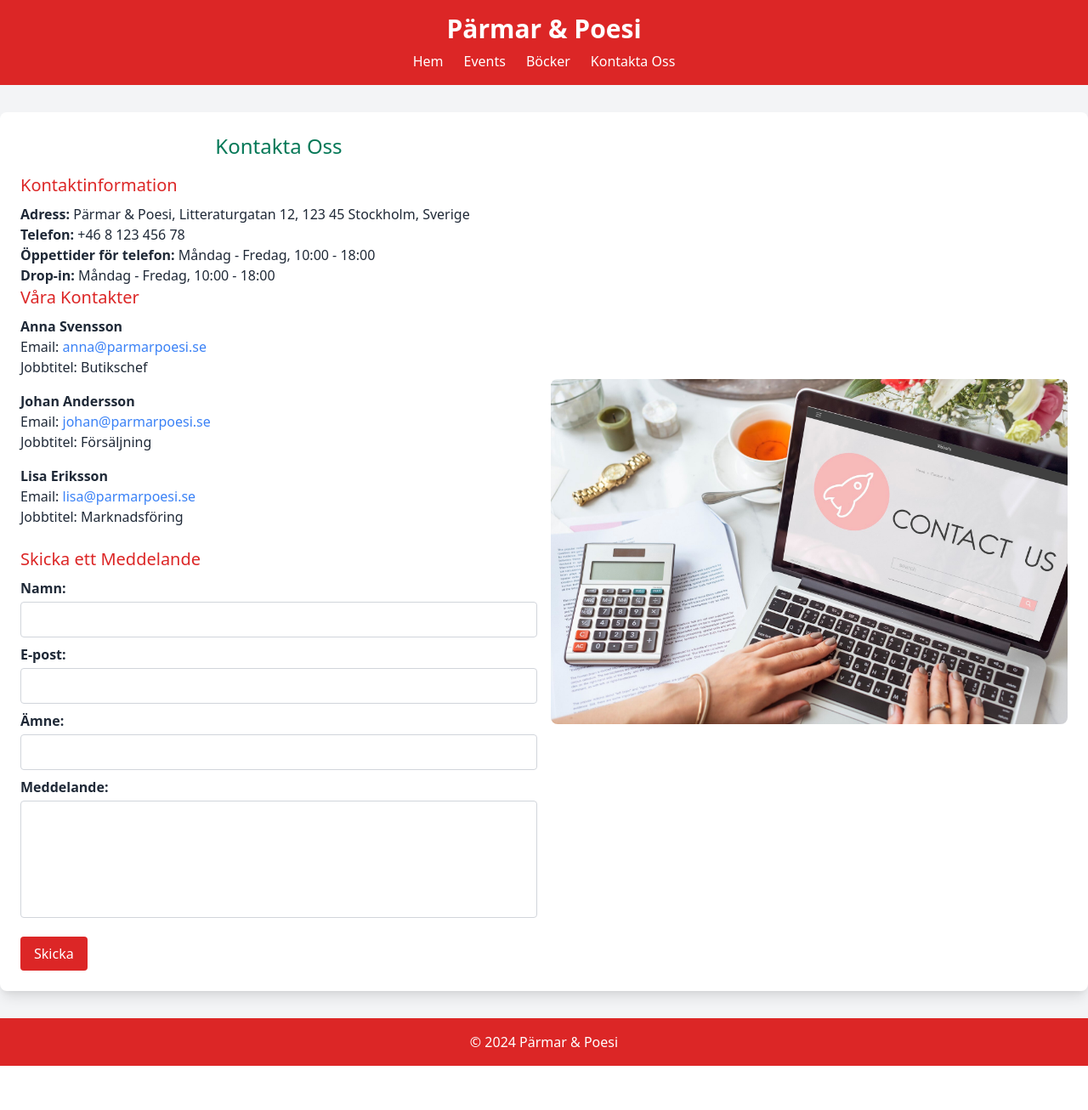
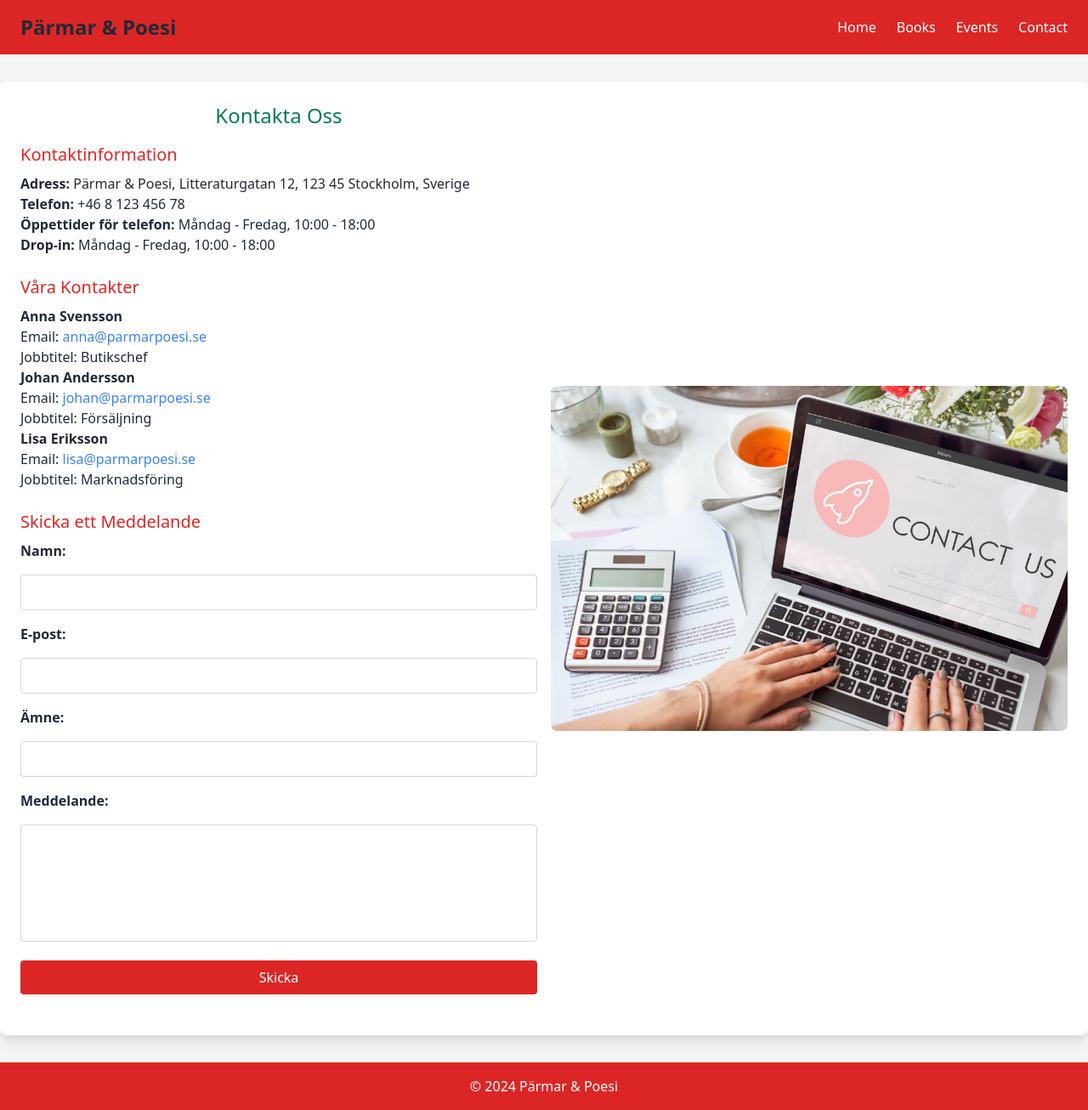
Before and after one commit to Shazia-Nasreen/Tailwind_scss, a PHP site: page /contact.html in a window 1280 px wide. Shown: the whole page at 85% size. Before the commit the page ends 1254 px from the top, so only its background shows below. Run offline with PHP 8.4, Linux system fonts and the light colour scheme; style sheets or scripts are compiled from the project's sources.

Commit message:
Your commit message here

```diff
--- a/books.html
+++ b/books.html
@@ -12,6 +12,7 @@
 </head>
 
 <body class="font-sans bg-gray-100 text-gray-800">
+
   <!-- Header -->
   <header class="bg-red-600">
     <nav class="container mx-auto flex items-center justify-between py-4 px-6">
@@ -119,6 +120,7 @@
       <p>&copy; 2024 Pärmar & Poesi</p>
     </div>
   </footer>
+
 </body>
 
 </html>
--- a/contact.html
+++ b/contact.html
@@ -4,79 +4,79 @@
 <head>
   <meta charset="UTF-8">
   <meta name="viewport" content="width=device-width, initial-scale=1.0">
-  <meta name="description" content="Kontakta oss på Pärmar & Poesi för bokrelaterade förfrågningar, evenemang och mer. Vi svarar snabbt på alla frågor.">
-  <meta name="keywords" content="kontakta oss, Pärmar & Poesi, bokförsäljning, Stockholm, litteratur, kundservice, bokhandel">
+  <meta name="description" content="Pärmar & Poesi erbjuder ett brett utbud av böcker och litterära evenemang för bokälskare i Sverige. Kom och upptäck nya titlar och delta i inspirerande event.">
+  <meta name="keywords" content="bokhandel, litteratur, böcker, evenemang, svenska författare, litterära event, bokälskare, kampanjer, erbjudanden">
   <meta name="author" content="Pärmar & Poesi">
-  <meta name="robots" content="index, follow">
-  <title>Kontakta Oss - Pärmar & Poesi</title>
+  <meta property="og:title" content="Pärmar & Poesi - Din Bokhandel för Litterära Evenemang">
+  <meta property="og:description" content="Besök Pärmar & Poesi för böcker och litterära evenemang. Hitta erbjudanden och delta i inspirerande evenemang.">
+  <meta property="og:image" content="images/hero-image.jpg">
+  <meta property="og:url" content="https://www.parmarpoesi.se">
+  <title>Home - Pärmar & Poesi</title>
+  <link href="output.css" rel="stylesheet">
   <link href="https://cdn.jsdelivr.net/npm/tailwindcss@2.2.19/dist/tailwind.min.css" rel="stylesheet">
 </head>
 
-<body class="bg-gray-100 text-gray-800">
-
-  <header class="bg-red-600 p-4 text-center">
-    <a href="index.html" class="text-white text-3xl font-bold hover:text-yellow-400 transition duration-300">Pärmar & Poesi</a>
-    <nav class="mt-2">
-      <ul class="flex justify-center space-x-6">
-        <li><a href="index.html" class="text-white hover:text-yellow-400">Hem</a></li>
-        <li><a href="events.html" class="text-white hover:text-yellow-400">Events</a></li>
-        <li><a href="books.html" class="text-white hover:text-yellow-400">Böcker</a></li>
-        <li><a href="contact.html" class="text-white hover:text-yellow-400">Kontakta Oss</a></li>
-      </ul>
+<body class="font-sans text-gray-800 bg-gray-100">
+  <header>
+    <nav class="bg-red-600 py-4">
+      <div class="container mx-auto flex justify-between items-center px-6">
+        <a href="index.html" class="text-red text-2xl font-bold">Pärmar & Poesi</a>
+        <ul class="flex space-x-6">
+          <li><a href="index.html" class="text-white">Home</a></li>
+          <li><a href="books.html" class="text-white">Books</a></li>
+          <li><a href="events.html" class="text-white">Events</a></li>
+          <li><a href="contact.html" class="text-white">Contact</a></li>
+        </ul>
+      </div>
     </nav>
   </header>
 
-  <div class="container mx-auto my-8 p-6 bg-white rounded-lg shadow-lg flex flex-col md:flex-row">
-    <div class="contact-info flex-1 mr-0 md:mr-4">
+  <!-- Main Content -->
+  <main class="container mx-auto my-8 p-6 bg-white rounded-lg shadow-lg flex flex-col md:flex-row">
+    <section class="contact-info flex-1 mr-0 md:mr-4">
       <h1 class="text-2xl text-green-700 text-center mb-4">Kontakta Oss</h1>
-
-      <!-- Contact Information -->
-      <section class="mb-6">
+      <div class="mb-6">
         <h2 class="text-red-600 text-xl mb-2">Kontaktinformation</h2>
         <p><strong>Adress:</strong> Pärmar & Poesi, Litteraturgatan 12, 123 45 Stockholm, Sverige</p>
         <p><strong>Telefon:</strong> +46 8 123 456 78</p>
         <p><strong>Öppettider för telefon:</strong> Måndag - Fredag, 10:00 - 18:00</p>
         <p><strong>Drop-in:</strong> Måndag - Fredag, 10:00 - 18:00</p>
+      </div>
 
+      <div class="mb-6">
         <h2 class="text-red-600 text-xl mb-2">Våra Kontakter</h2>
-        <div class="contact-person mb-4">
-          <p><strong>Anna Svensson</strong><br>Email: <a href="mailto:anna@parmarpoesi.se" class="text-blue-500 hover:underline">anna@parmarpoesi.se</a><br>Jobbtitel: Butikschef</p>
-        </div>
-        <div class="contact-person mb-4">
-          <p><strong>Johan Andersson</strong><br>Email: <a href="mailto:johan@parmarpoesi.se" class="text-blue-500 hover:underline">johan@parmarpoesi.se</a><br>Jobbtitel: Försäljning</p>
-        </div>
-        <div class="contact-person mb-4">
-          <p><strong>Lisa Eriksson</strong><br>Email: <a href="mailto:lisa@parmarpoesi.se" class="text-blue-500 hover:underline">lisa@parmarpoesi.se</a><br>Jobbtitel: Marknadsföring</p>
-        </div>
-      </section>
+        <p><strong>Anna Svensson</strong><br>Email: <a href="mailto:anna@parmarpoesi.se" class="text-blue-500 hover:underline">anna@parmarpoesi.se</a><br>Jobbtitel: Butikschef</p>
+        <p><strong>Johan Andersson</strong><br>Email: <a href="mailto:johan@parmarpoesi.se" class="text-blue-500 hover:underline">johan@parmarpoesi.se</a><br>Jobbtitel: Försäljning</p>
+        <p><strong>Lisa Eriksson</strong><br>Email: <a href="mailto:lisa@parmarpoesi.se" class="text-blue-500 hover:underline">lisa@parmarpoesi.se</a><br>Jobbtitel: Marknadsföring</p>
+      </div>
 
-      <!-- Contact Form -->
-      <section>
+      <div class="mb-6">
         <h2 class="text-red-600 text-xl mb-2">Skicka ett Meddelande</h2>
-        <form id="contact-form">
-          <label for="name" class="block font-bold mt-2">Namn:</label>
-          <input type="text" id="name" name="name" required class="mt-1 p-2 border border-gray-300 rounded w-full">
+        <form id="contact-form" class="space-y-4">
+          <label for="name" class="block font-bold">Namn:</label>
+          <input type="text" id="name" name="name" required class="w-full p-2 border border-gray-300 rounded">
 
-          <label for="email" class="block font-bold mt-2">E-post:</label>
-          <input type="email" id="email" name="email" required class="mt-1 p-2 border border-gray-300 rounded w-full">
+          <label for="email" class="block font-bold">E-post:</label>
+          <input type="email" id="email" name="email" required class="w-full p-2 border border-gray-300 rounded">
 
-          <label for="subject" class="block font-bold mt-2">Ämne:</label>
-          <input type="text" id="subject" name="subject" required class="mt-1 p-2 border border-gray-300 rounded w-full">
+          <label for="subject" class="block font-bold">Ämne:</label>
+          <input type="text" id="subject" name="subject" required class="w-full p-2 border border-gray-300 rounded">
 
-          <label for="message" class="block font-bold mt-2">Meddelande:</label>
-          <textarea id="message" name="message" rows="5" required class="mt-1 p-2 border border-gray-300 rounded w-full resize-none"></textarea>
+          <label for="message" class="block font-bold">Meddelande:</label>
+          <textarea id="message" name="message" rows="5" required class="w-full p-2 border border-gray-300 rounded resize-none"></textarea>
 
-          <button type="submit" class="mt-4 bg-red-600 text-white py-2 px-4 rounded hover:bg-red-500 transition duration-300">Skicka</button>
+          <button type="submit" class="w-full bg-red-600 text-white py-2 px-4 rounded hover:bg-red-500">Skicka</button>
         </form>
-      </section>
-    </div>
+      </div>
+    </section>
 
-    <!-- Image Holder -->
-    <div class="image-holder flex-1 flex justify-center items-center mt-6 md:mt-0">
-      <img src="images/contact.jpg" alt="Personer som kontaktar Pärmar & Poesi för bokförfrågningar och evenemang" class="max-w-full h-auto rounded-lg"> <!-- Alt text optimized for SEO -->
-    </div>
-  </div>
+    <!-- Contact Image -->
+    <section class="image-holder flex-1 flex justify-center items-center mt-6 md:mt-0">
+      <img src="images/contact.jpg" alt="Personer som kontaktar Pärmar & Poesi för bokförfrågningar och evenemang" class="max-w-full h-auto rounded-lg">
+    </section>
+  </main>
 
+  <!-- Footer -->
   <footer class="bg-red-600 text-white p-4 text-center">
     <p>&copy; 2024 Pärmar & Poesi</p>
   </footer>
```
Also changed, not shown: events.html (+10 -8 lines), style.scss (+69 -3 lines).
